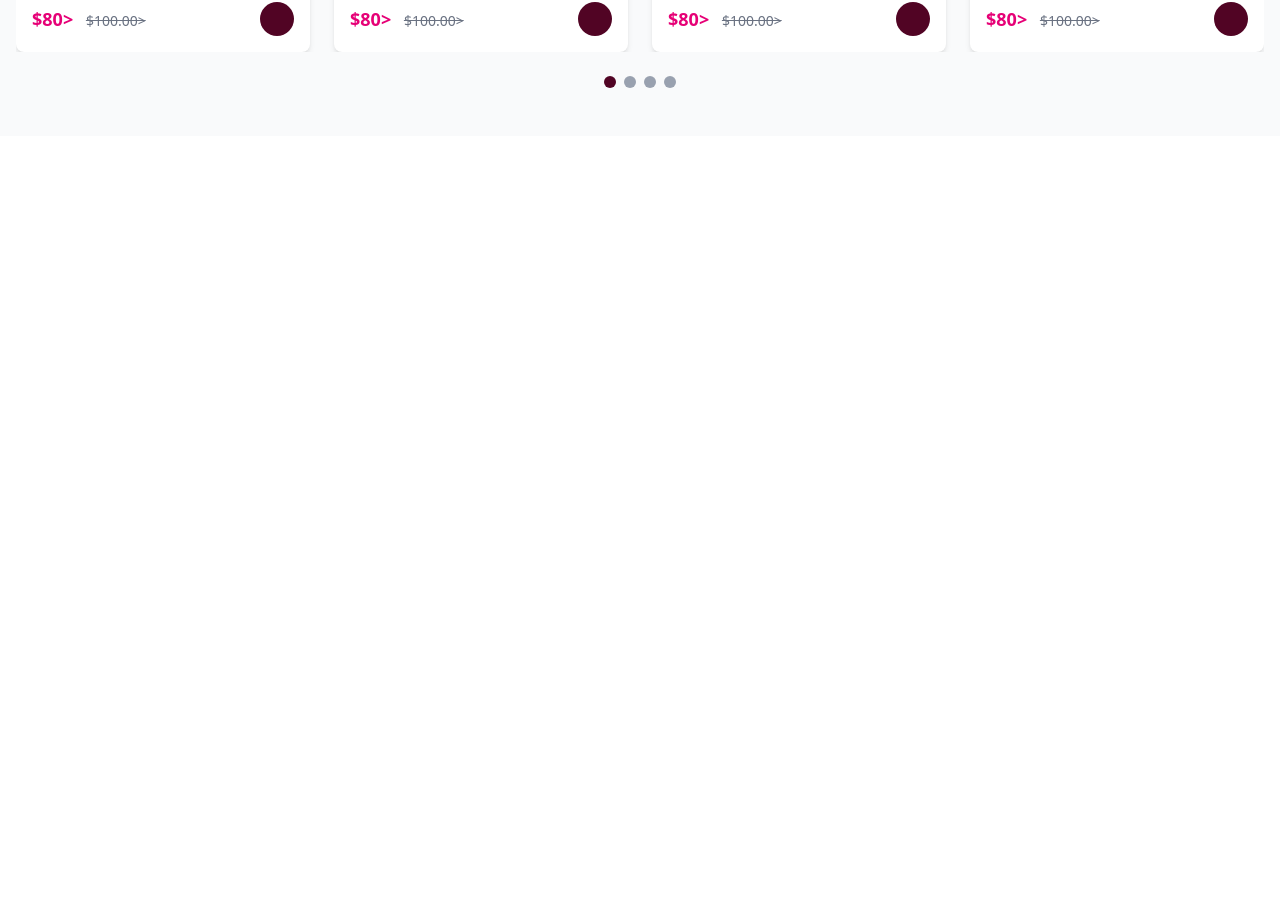
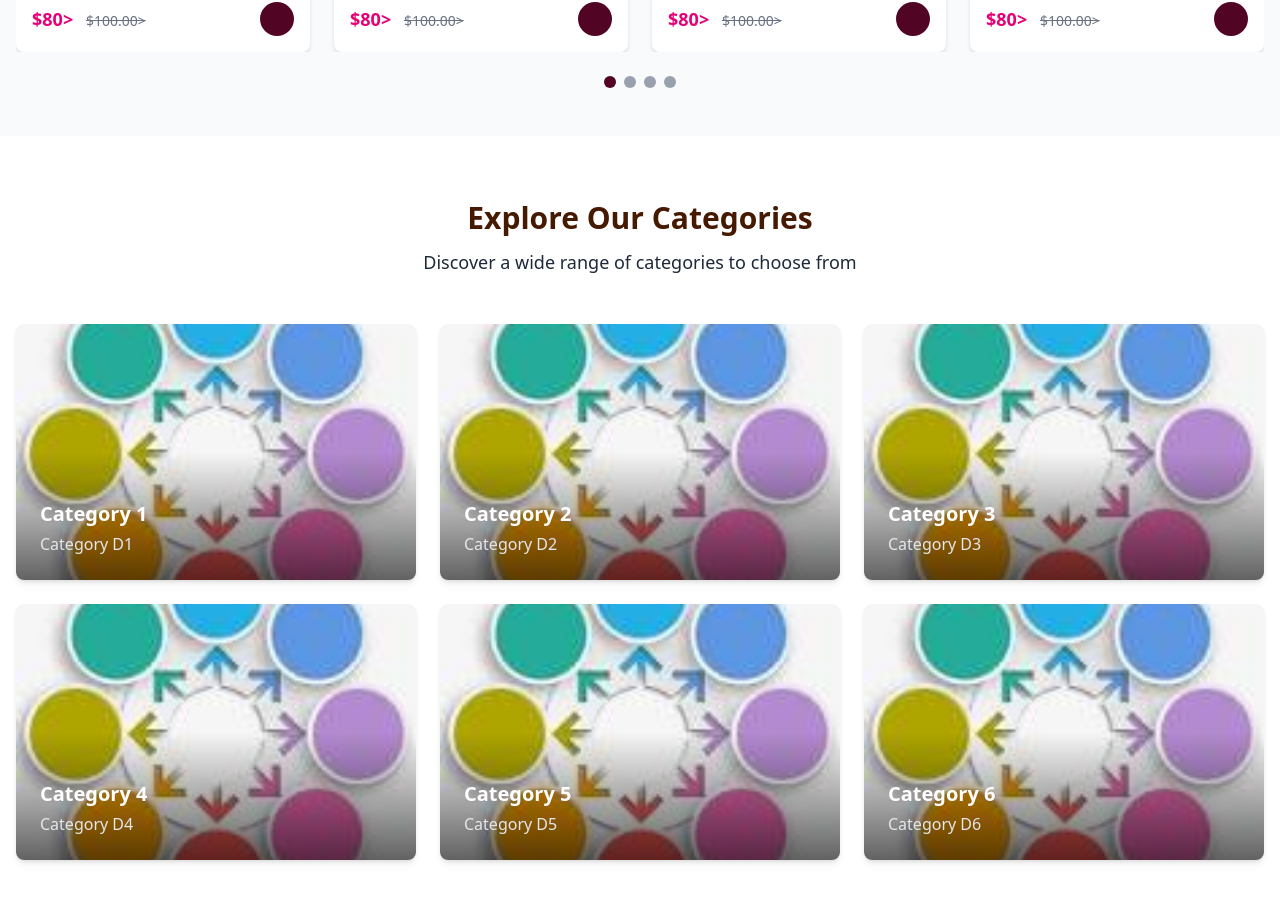
Before and after one commit to akila199910/eCommerceApp, a Vue app: page / in a window 1280 px wide. Shown: the part 1026-1928 px from the top of the page. Before the commit the page ends 1162 px from the top, so only its background shows below. Built offline with nearby package versions, Linux system fonts and the light colour scheme; some icons are missing.

Commit message:
create categories component

```diff
--- a/src/App.vue
+++ b/src/App.vue
@@ -2,10 +2,12 @@
 import Header from "@/components/Header.vue";
 import Hero from "./components/Hero.vue";
 import Product from "./components/Product.vue";
+import Categories from "./components/Categories.vue";
 </script>
 
 <template>
   <Header />
   <Hero/>
   <Product/>
+  <Categories/>
 </template>
--- /dev/null
+++ b/src/components/Categories.vue
@@ -0,0 +1,41 @@
+<script setup>
+import { ref } from 'vue';
+import image1 from '../assets/img/category/download.jpeg';
+
+const categories = ref([
+    {id: 1, title: "Category 1", image: image1, description: "Category D1", alt: "Category 1"},
+    {id: 2, title: "Category 2", image: image1, description: "Category D2", alt: "Category 2"},
+    {id: 3, title: "Category 3", image: image1, description: "Category D3", alt: "Category 3"},
+    {id: 4, title: "Category 4", image: image1, description: "Category D4", alt: "Category 4"},
+    {id: 5, title: "Category 5", image: image1, description: "Category D5", alt: "Category 5"},
+    {id: 6, title: "Category 6", image: image1, description: "Category D6", alt: "Category 6"},
+]);
+</script>
+
+<template>
+    <section id="categories" class=" py-16 scorll-mt-20 bg-white">
+        <div class=" container mx-auto px-4">
+            <!-- section header -->
+             <div class=" text-center mb-12">
+                <h2 class=" text-3xl font-bold text-amber-950 mb-3">Explore Our Categories</h2>
+                <p class=" text-lg text-gray-800 max-w-2xl mx-auto">Discover a wide range of categories to choose from</p>
+             </div>
+             <!-- categories grid -->
+              <div class=" grid grid-cols-1 md:grid-cols-2 lg:grid-cols-3 gap-6">
+                <div v-for="(category, index) in categories" :key="index"
+                    class=" relative group overflow-hidden rounded-lg shadow-md hover:shadow-lg transition-shadow
+                    duration-300" >
+                    <div class="h-64 overflow-hidden">
+                        <img :src="category.image" :alt="category.alt" class=" w-full h-full object-cover group-hover:scale-105 transition-transform duration-500">
+                    </div>
+                    <div class=" absolute inset-0 bg-gradient-to-t from-black/60 via-transparent to-transparent">
+                        <div class=" absolute bottom-0 left-0 p-6">
+                            <h3 class=" text-xl font-semibold text-white">{{ category.title }}</h3>
+                            <p class=" text-gray-200 mt-1">{{ category.description }}</p>
+                        </div>
+                    </div>
+                </div>
+              </div>
+        </div>
+    </section>
+</template>
--- a/src/components/Product.vue
+++ b/src/components/Product.vue
@@ -1,5 +1,4 @@
 <script setup>
-// import { Icon } from '@iconify/vue';
 import { ref, onMounted, onUnmounted, computed, onBeforeUnmount } from 'vue';
 import image1 from '../assets/img/product/images1.jpeg';
 import image2 from '../assets/img/product/images(2).jpeg';
```
Also changed, not shown: src/assets/img/category/download.jpeg (added).
